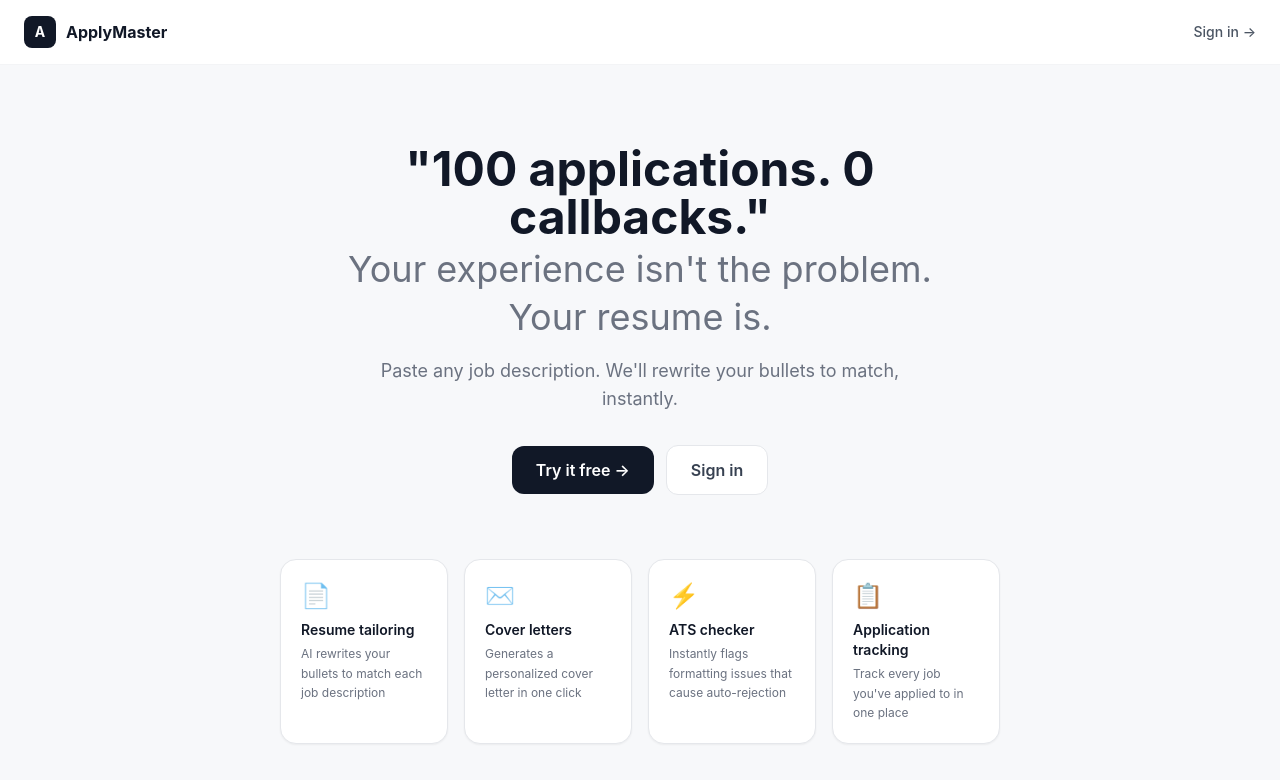
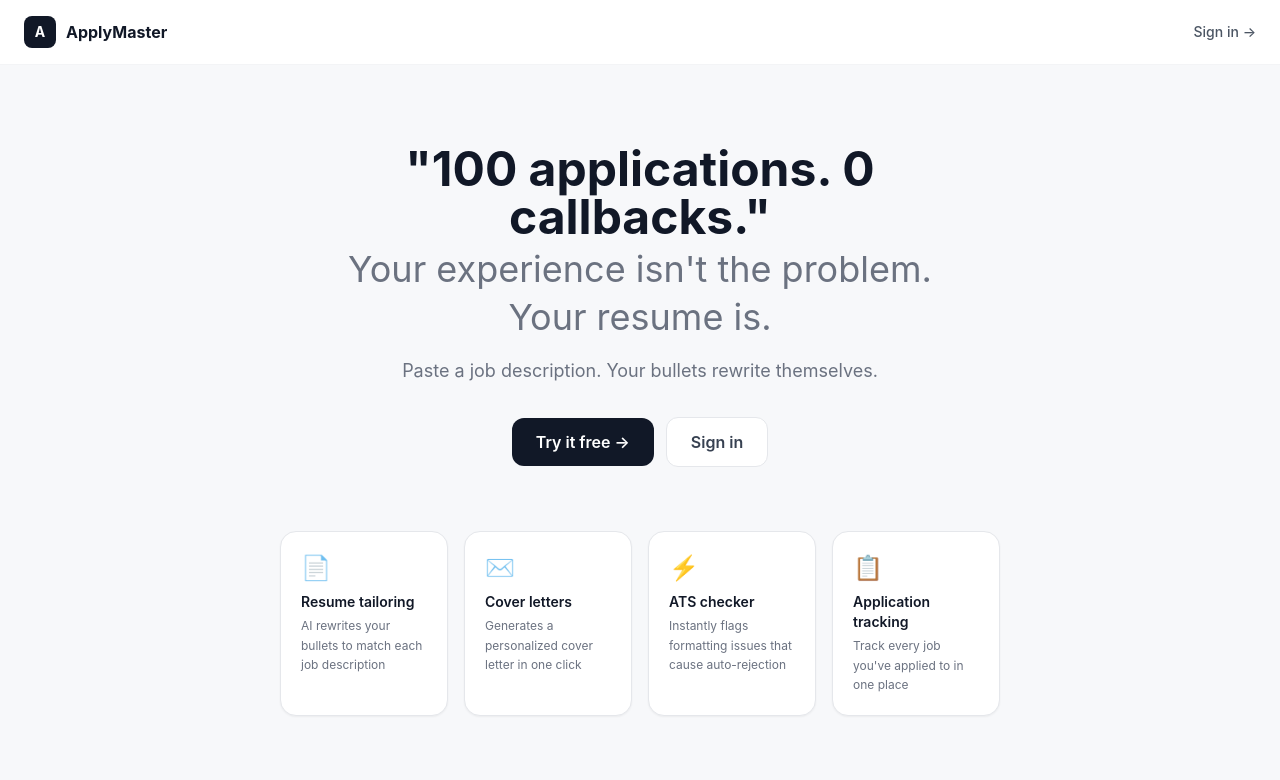
Before and after one commit to jiahn326/applymaster, a React (Vite) app: page / in a window 1280 px wide. Shown: the top 780 px of the page. Built offline with nearby package versions, Linux system fonts and the light colour scheme; no server answers.

Commit message:
Update hero subline copy
Co-Authored-By: Claude Sonnet 4.6 <noreply@anthropic.com>

```diff
--- a/src/pages/LandingPage.tsx
+++ b/src/pages/LandingPage.tsx
@@ -29,7 +29,7 @@ export default function LandingPage() {
           <span className="text-gray-500 font-normal text-3xl sm:text-4xl">Your experience isn't the problem.<br />Your resume is.</span>
         </h1>
         <p className="text-lg text-gray-500 mb-8 max-w-xl mx-auto">
-          Paste any job description. We'll rewrite your bullets to match, instantly.
+          Paste a job description. Your bullets rewrite themselves.
         </p>
         <div className="flex items-center justify-center gap-3">
           <button
```
